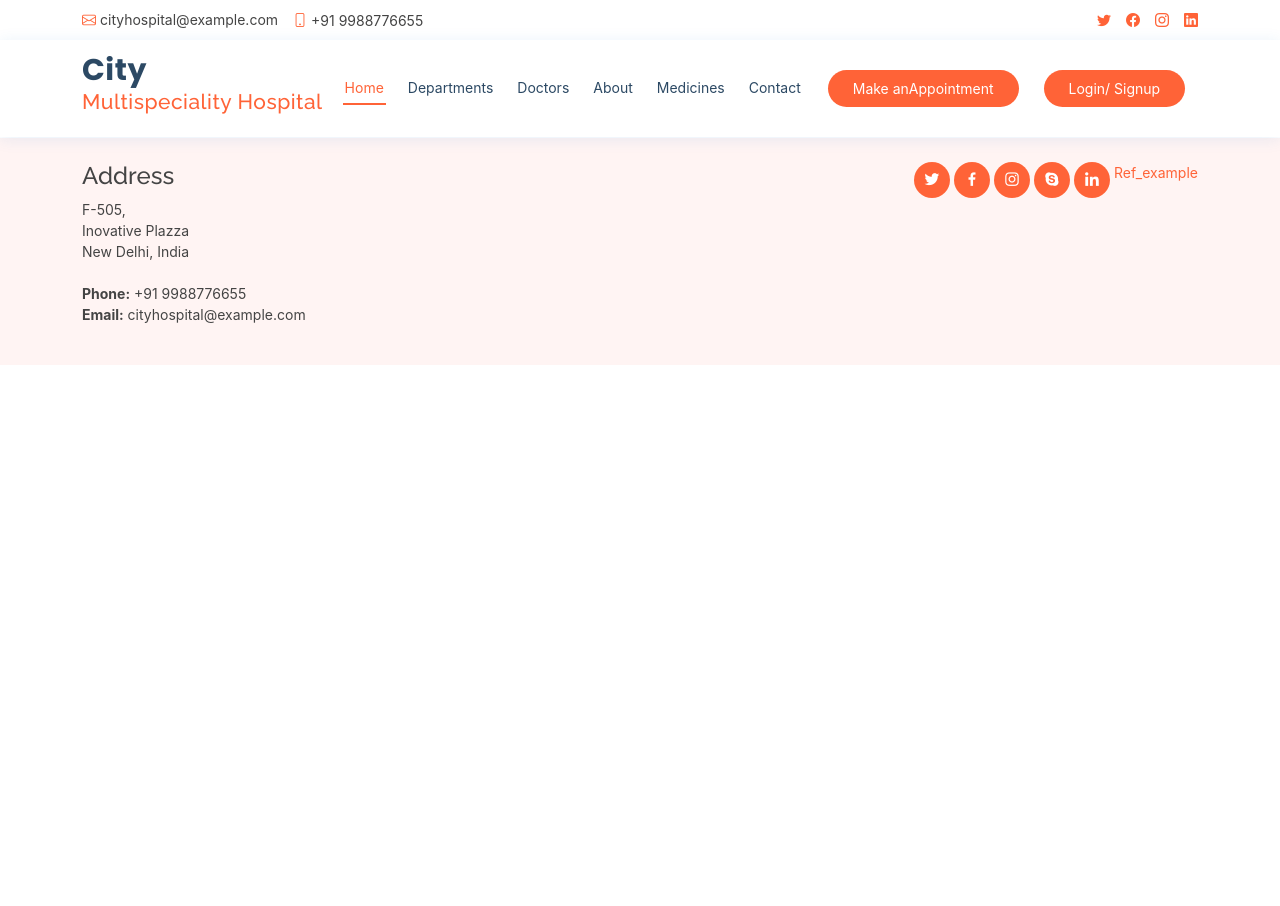
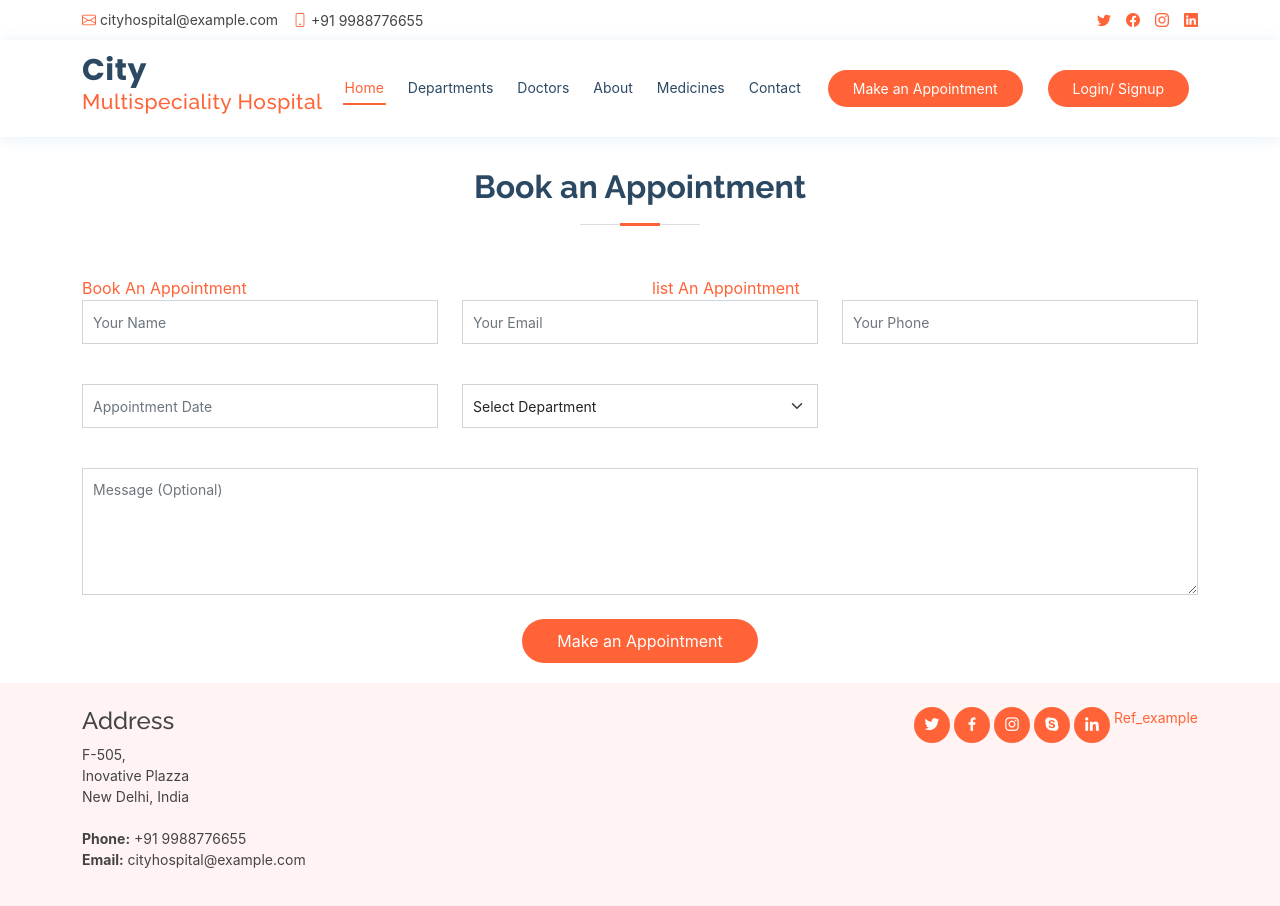
Before and after one commit to Bansishingala/hospital-web, a React (Create React App) app: page /Book-apt in a window 1280 px wide. Shown: the top 906 px of the page. Before the commit the page ends 800 px from the top, so only its background shows below. Built offline with nearby package versions, Linux system fonts and the light colour scheme.

Commit message:
Appoiment-Validation

```diff
--- a/src/App.js
+++ b/src/App.js
@@ -8,10 +8,12 @@ import Department from './Container/Department/Department';
 import Doctors from './Container/Doctors/Doctors';
 import About from './Container/About/About';
 import Contact from './Container/Contact/Contact';
-import Appointment from './Container/Appointment/Appointment';
+import Appointment from './Container/Appointment/Book_apt';
 import Lform from './Container/Login-Signin/Lform';
 import Medicines from './Container/Medicins/Medicines';
 import Ref from './Container/User_Ref/Ref';
+import List_apt from './Container/Appointment/List_apt';
+import Book_apt from './Container/Appointment/Book_apt';
 
 function App() {
   return (
@@ -27,6 +29,8 @@ function App() {
       <Route path={"/Lform"} exact component={Lform} />
       <Route path={"/Medicines"} exact component={Medicines} />
       <Route path={"/Ref"} exact component={Ref} />
+      <Route path={"/Book-apt"} exact component={Book_apt} />
+      <Route path={"/List-apt"} exact component={List_apt} />
 
       {/* < Home /> */}
       </Switch>
--- a/src/Component/Header.js
+++ b/src/Component/Header.js
@@ -51,8 +51,7 @@ function Header(props) {
                             <i className="bi bi-list mobile-nav-toggle" />
                         </nav>
 
-                        <NavLink to="Appointment" className="appointment-btn scrollto"><span className="d-none d-md-inline">Make an</span>
-                            Appointment</NavLink>
+                        <NavLink exact to ="/Book-apt" className="appointment-btn scrollto"><span className="d-none d-md-inline">Make an Appointment</span></NavLink>
                             <NavLink className="appointment-btn scrollto" to="/Lform">
                                  <span>Login/ Signup</span>
                             </NavLink>
--- a/src/Container/Appointment/Appointment.js
+++ b/src/Container/Appointment/Book_apt.js
@@ -1,10 +1,10 @@
-import { Formik , useFormik , Form } from 'formik';
+import { Formik, useFormik, Form } from 'formik';
 import React from 'react';
+import { NavLink } from 'react-router-dom';
 import * as yup from 'yup';
 
 
-function Appointment(props) {
-
+function List_apt(props) {
     let schema = yup.object().shape({
         name: yup.string().required("Please Enter Your Name"),
         email: yup.string().email("Please Enter Valid Email").required("Please Enter Your Email"),
@@ -12,23 +12,39 @@ function Appointment(props) {
         date: yup.string().required("Please Enter Your Appoment Date"),
         department: yup.string().required("Please Select Any Department")
     });
+    const handleInsert = (values) => {
+        let Ldata = JSON.parse(localStorage.getItem("B-apt"))
+        let id =Math.floor(Math.random()*1000)
+        let data = {
+            id,
+            ...values
+        }
+        if(Ldata === null){
+            localStorage.setItem("B-apt" , JSON.stringify([data]))
+        }else{
+            Ldata.push(data)
+            localStorage.setItem("B-apt" , JSON.stringify(Ldata))
+        }
+        console.log([data]);
 
+    }
     const formik = useFormik({
         initialValues: {
             name: '',
             email: '',
-            phone:'',
-            date:'',
-            department:''
+            phone: '',
+            date: '',
+            department: ''
         },
-        validationSchema : schema,
+        validationSchema: schema,
         onSubmit: values => {
-            alert(JSON.stringify(values, null, 2));
+
+          handleInsert(values)
         },
-        enableReinitialize:true,
+        enableReinitialize: true,
     });
 
-    const {  handleSubmit , handleBlur , handleChange , touched , errors } = formik
+    const { handleSubmit, handleBlur, handleChange, touched, errors } = formik
 
     return (
         <div>
@@ -36,13 +52,18 @@ function Appointment(props) {
                 <section id="appointment" className="appointment">
                     <div className="container">
                         <div className="section-title">
-                            <h2>Make an Appointment</h2>
-                            <p>Aenean enim orci, suscipit vitae sodales ac, semper in ex. Nunc aliquam eget nibh eu euismod. Donec dapibus
-                                blandit quam volutpat sollicitudin. Fusce tincidunt sit amet ex in volutpat. Donec lacinia finibus tortor.
-                                Curabitur luctus eleifend odio. Phasellus placerat mi et suscipit pulvinar.</p>
+                            <h2>Book an Appointment</h2>
+                        </div>
+                        <div className='row'>
+                            <div className='col-6'>
+                                <NavLink exact to={"/Book-apt"} >Book An Appointment</NavLink>
+                            </div>
+                            <div className='col-6'>
+                                <NavLink exact to={'/List_apt'} >list An Appointment</NavLink>
+                            </div>
                         </div>
                         <Formik values={formik}>
-                            <Form action method="post" onSubmit={handleSubmit} role="form" className="php-email-form">
+                            <Form onSubmit={handleSubmit} className="php-email-form">
                                 <div className="row">
                                     <div className="col-md-4 form-group">
                                         <input type="text"
@@ -67,8 +88,8 @@ function Appointment(props) {
                                             data-msg="Please enter a valid email"
                                             onChange={handleChange}
                                             onBlur={handleBlur}
-                                            />
-                                        <p className='text-danger'>{errors.email && touched.email ? errors.email :''}</p>
+                                        />
+                                        <p className='text-danger'>{errors.email && touched.email ? errors.email : ''}</p>
                                     </div>
                                     <div className="col-md-4 form-group mt-3 mt-md-0">
                                         <input type="tel"
@@ -110,7 +131,7 @@ function Appointment(props) {
                                 </div>
                                 <div className="form-group mt-3">
                                     <textarea className="form-control" name="message" rows={5} placeholder="Message (Optional)" onChange={handleChange}
-                                            onBlur={handleBlur} defaultValue={""} />
+                                        onBlur={handleBlur} defaultValue={""} />
                                     <div className="validate" />
                                 </div>
                                 <div className="mb-3">
@@ -129,4 +150,4 @@ function Appointment(props) {
     );
 }
 
-export default Appointment;
+export default List_apt;
--- /dev/null
+++ b/src/Container/Appointment/List_apt.js
@@ -0,0 +1,11 @@
+import React from 'react';
+
+function List_apt(props) {
+    return (
+        <div>
+
+        </div>
+    );
+}
+
+export default List_apt;
```
